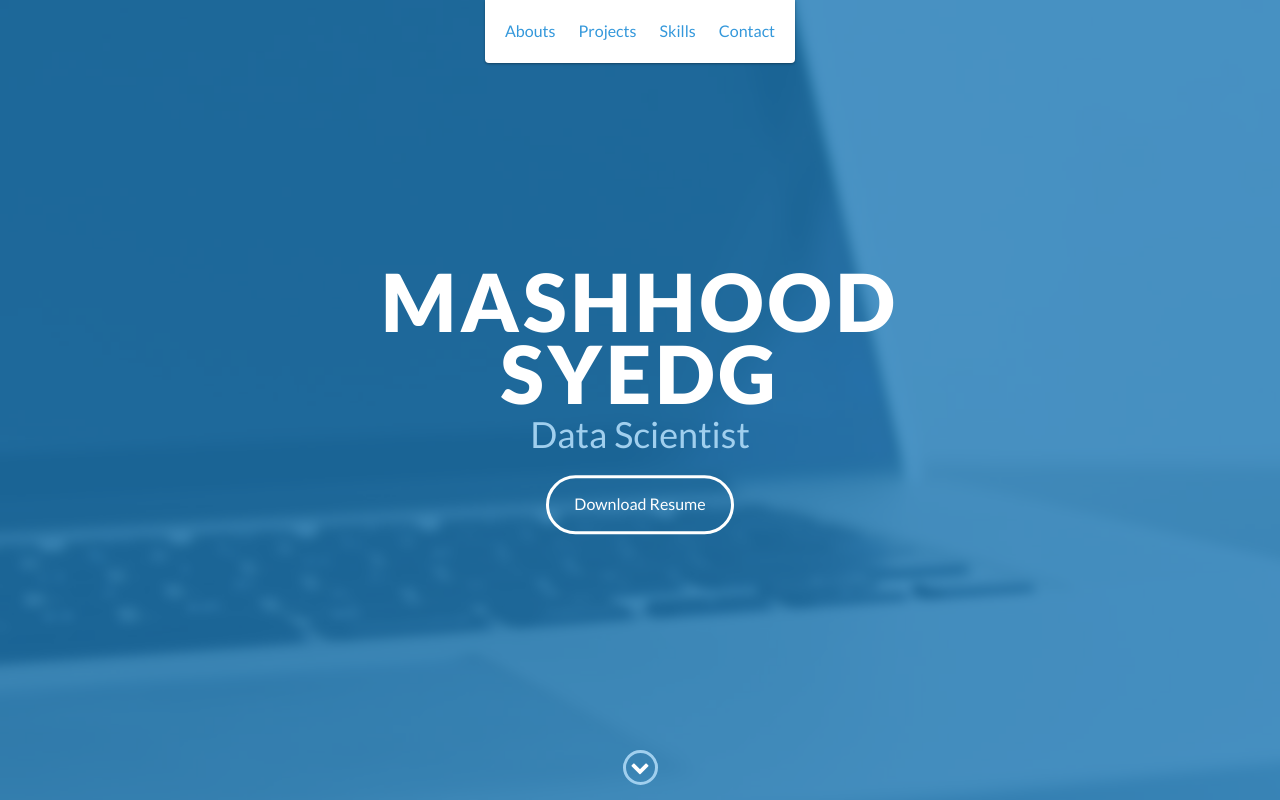
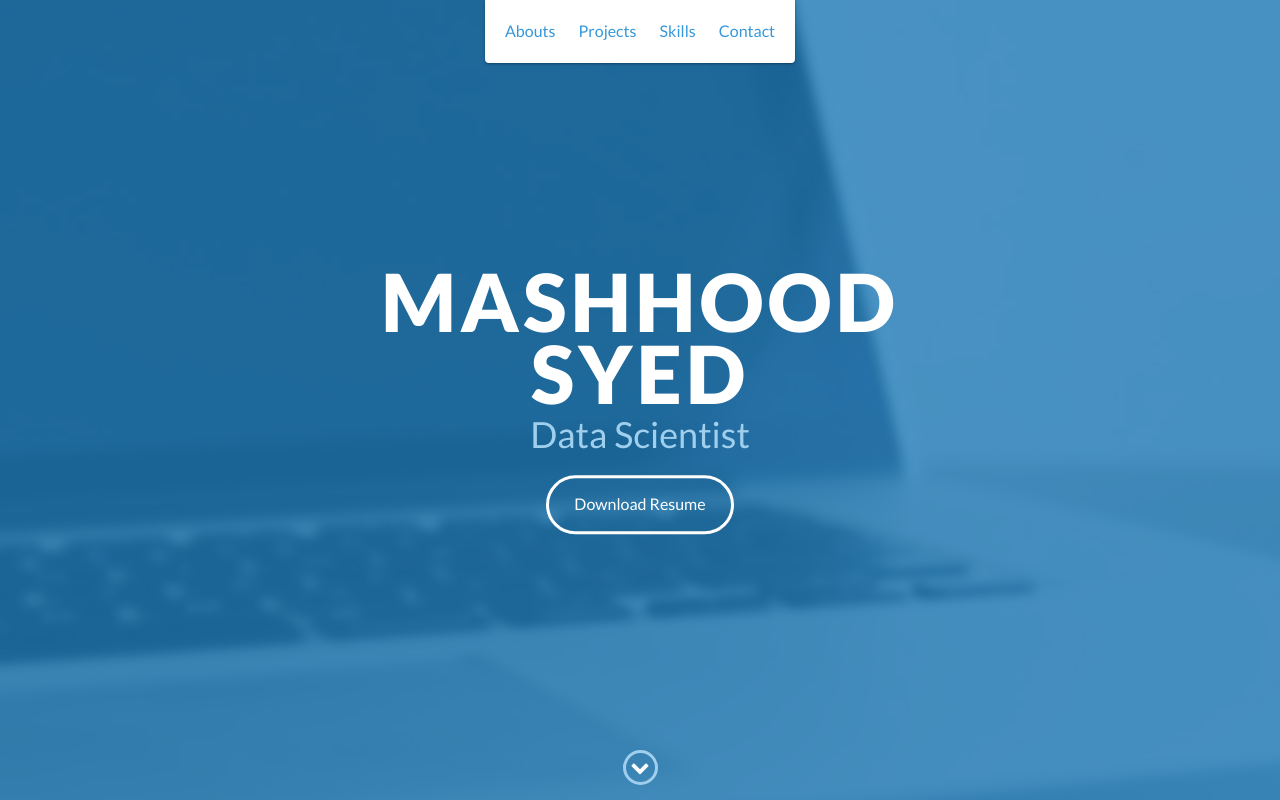
Before and after one commit to MashhoodSyed/MashhoodSyed.github.io, a website: page index.html in a window 1280 px wide. Shown: the top 800 px of the page. Drawn offline with nearby package versions, Linux system fonts and the light colour scheme.

Commit message:
Update index.html

```diff
--- a/index.html
+++ b/index.html
@@ -42,7 +42,7 @@
 
     <div id="lead">
         <div id="lead-content">
-            <h1>Mashhood Syedg</h1>
+            <h1>Mashhood Syed</h1>
             <h2>Data Scientist</h2>
 	    <a href="https://github.com/MashhoodSyed/MashhoodSyed.github.io/raw/master/images/Muhammad's%20Resume.pdf" class="btn-rounded-white" download>Download Resume</a>
 
```
